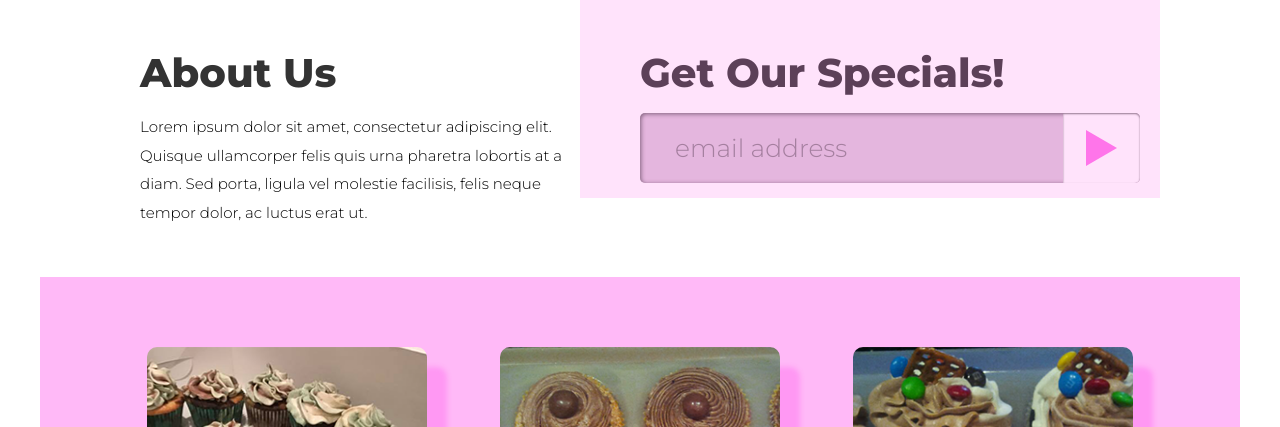
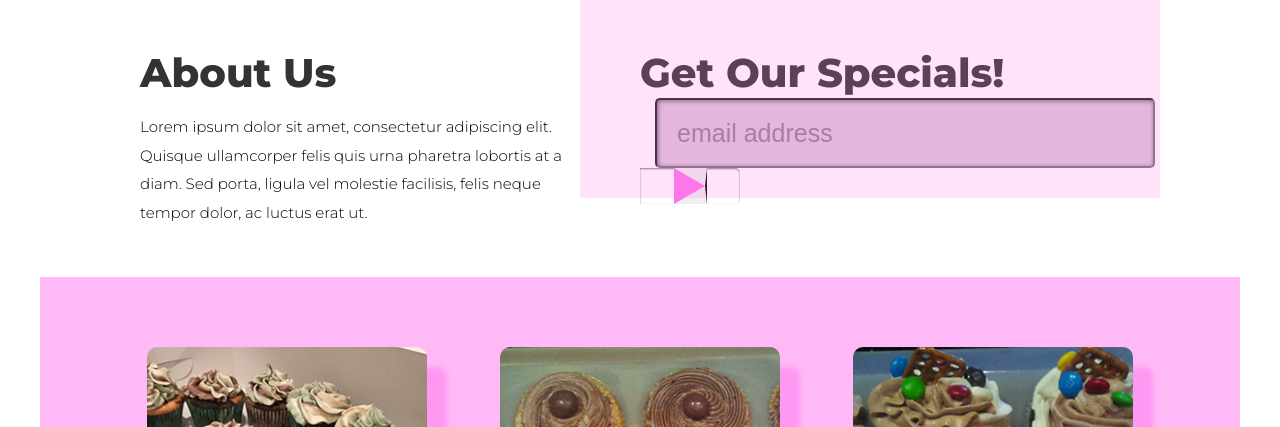
Before and after one commit to Chewie063/lkc-website, a website: page index.html in a window 1280 px wide. Shown: the part 832-1259 px from the top of the page. Drawn offline with Linux system fonts and the light colour scheme; a web font is replaced by a local one.

Commit message:
Setting up the email field

```diff
--- a/index.html
+++ b/index.html
@@ -45,7 +45,8 @@
                         Lorem ipsum dolor sit amet, consectetur adipiscing elit. Quisque ullamcorper felis quis urna pharetra lobortis at a diam. Sed porta, ligula vel molestie facilisis, felis neque tempor dolor, ac luctus erat ut.
                     </p>
                 </div>
-                <div class="content-newsletter">
+
+<!--                 <div class="content-newsletter">
                         <h1 class="heading">
                             Get Our Specials!
                         </h1>
@@ -57,6 +58,20 @@
                                 <div class="arrow-right"></div>
                             </div>
                         </div>
+                </div> -->
+
+                <div class="content-newsletter">
+                    <form action="" method="GET">
+
+                            <label for="email" class="heading">Get Our Specials!</label>
+                            <input class="content-newsletter-emailfield content-newsletter-emailfield-text" type="email" name="email" id="email" value="email address" required>
+
+                            <div class="content-newsletter-emailfield__button">
+                                <input type="button" value="" class="arrow-right">
+                            </div>
+
+                    </form>
+
                 </div>
             </div>
 
--- a/sass/_layout.scss
+++ b/sass/_layout.scss
@@ -78,6 +78,7 @@
       display: flex;
       justify-content: flex-end;
       box-shadow: var(--inner-shadow-dark);
+
 
       &-text {
         width: 100%;
```
Also changed, not shown: sass/_components.scss (line endings or trailing spaces). Lines whose indentation alone changed are shown as unchanged.
